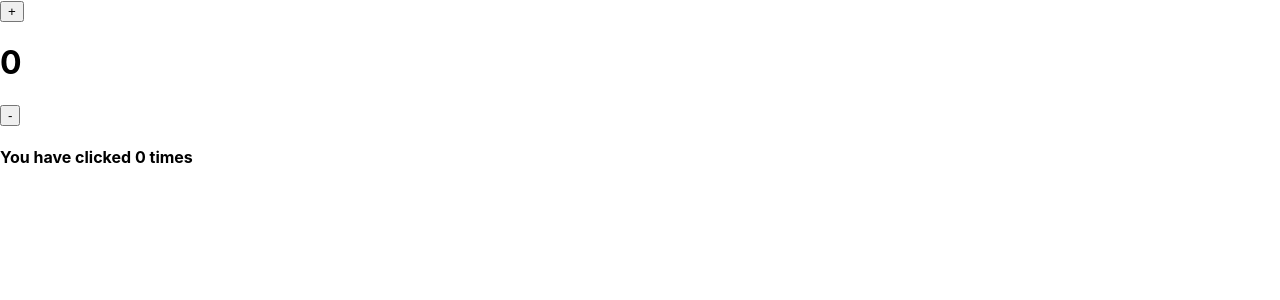
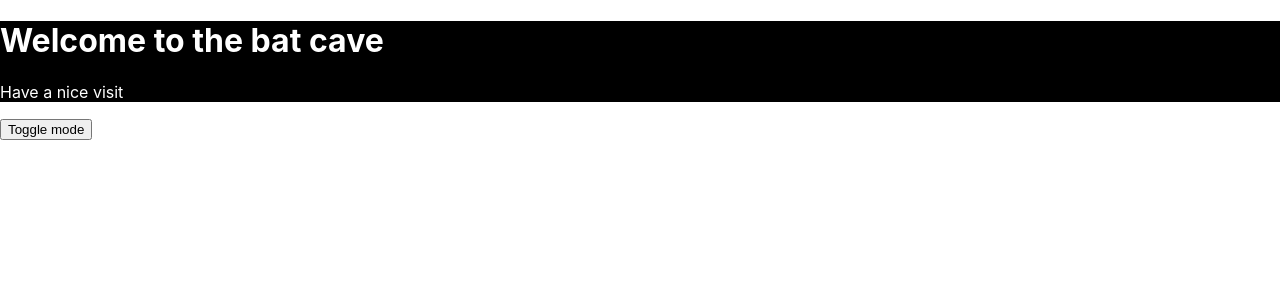
Before and after one commit to benmaudslay/m28-demo, a React (Create React App) app: page / in a window 1280 px wide. Shown: the top 300 px of the page. Built offline with nearby package versions, Linux system fonts and the light colour scheme.

Commit message:
toggle content conditionally

```diff
--- a/src/App.css
+++ b/src/App.css
@@ -1,7 +1,13 @@
 .container {
-  display: flex;
+  height: 100%;
+  width: 100%;
 }
 
 .container div img {
   height: 680px;
 }
+
+.darkMode {
+  color: white;
+  background-color: black;
+}
--- a/src/App.jsx
+++ b/src/App.jsx
@@ -1,33 +1,69 @@
-import { useState } from "react"
+import { useState } from "react";
+import "./App.css";
 
 const App = () => {
-    const [count, setCount] = useState(0)
-    const [clicker, setClicker] = useState(0)
+  const [darkMode, setDarkMode] = useState(true);
 
-    const handleClickUp = () => {
-        setClicker(clicker + 1)
-        setCount(count + 1)
-    }
+  const handleToggle = () => {
+      if (darkMode) {
+          setDarkMode(false)
+      } else {
+          setDarkMode(true)
+      }
+  }
 
-    const handleClickDown = () => {
-        setClicker(clicker + 1)
-        setCount(count - 1)
-    }
+  return (
+    <div>
+      {darkMode ? (
+        <div className="darkMode">
+          <h1>Welcome to the bat cave</h1>
+          <p>Have a nice visit</p>
+        </div>
+      ) : (
+        <div>
+          <h1>Welcome to Heaven</h1>
+          <p>Have a fun visit</p>
+        </div>
+      )}
+      {/* <button onClick={() => setDarkMode(!darkMode)}>Toggle mode</button> */}
+      <button onClick={handleToggle}>Toggle mode</button>
+    </div>
+  );
 
-    return (
-        <div>
-            <Button handleClick={handleClickUp} value="+">+</Button>
-            <h1>{count}</h1>
-            <Button handleClick={handleClickDown} value="-">-</Button>
-            {/* <button onClick={handleClickUp}>+</button>
-            <button onClick={handleClickDown}>-</button> */}
-            <h4>You have clicked {clicker} times</h4>
-        </div>
-    )
-}
+  //   let page;
 
-const Button = (props) => {
-    return <button onClick={props.handleClick}>{props.value}</button>
-}
+  //   if (darkMode) {
+  //     page = (
+  //   <div className="darkMode">
+  //     <h1>Welcome to the bat cave</h1>
+  //     <p>Have a nice visit</p>
+  //   </div>
+  //     );
+  //   } else {
+  //     page = (
+  //   <div>
+  //     <h1>Welcome to Heaven</h1>
+  //     <p>Have a fun visit</p>
+  //   </div>
+  //     );
+  //   }
+  //   return <div className="container">{page}</div>;
 
-export default App
+  // if (darkMode) {
+  //     return (
+  //         <div className="darkMode">
+  //             <h1>Welcome to the bat cave</h1>
+  //             <p>Have a nice visit</p>
+  //         </div>
+  //     )
+  // } else {
+  //   return (
+  //       <div>
+  //           <h1>Welcome to Heaven</h1>
+  //           <p>Have a fun visit</p>
+  //       </div>
+  //   )
+  // }
+};
+
+export default App;
```
Also changed, not shown: src/Ap3.jsx (added, +33 -0 lines).
